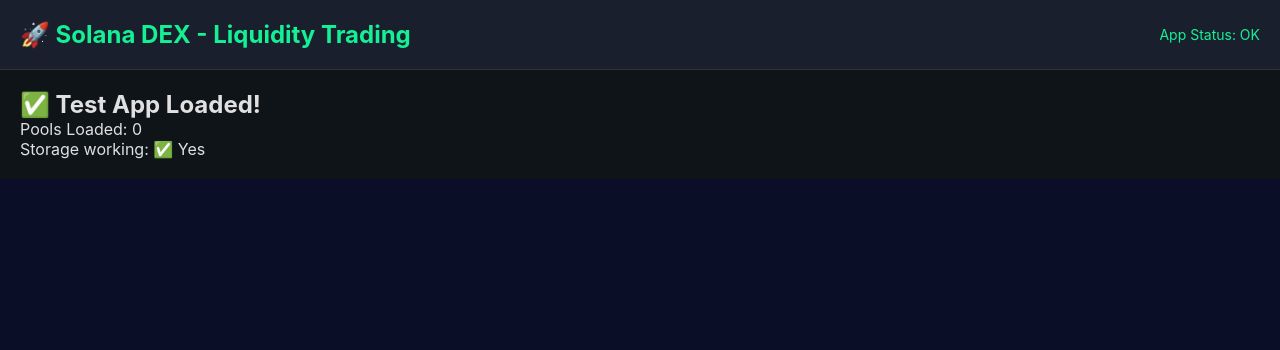
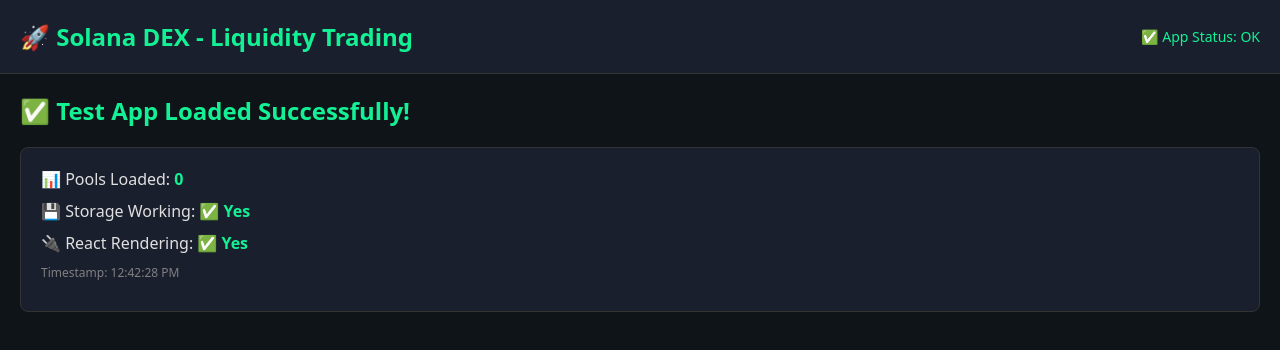
Before and after one commit to jai-m5/pairs, a React (Vite) app in the folder frontend/: page / in a window 1280 px wide. Shown: the top 350 px of the page. Built offline with nearby package versions, Linux system fonts and the light colour scheme.

Commit message:
Fix: proper viewport and flexbox layout

```diff
--- a/frontend/index.html
+++ b/frontend/index.html
@@ -11,15 +11,14 @@
         padding: 0;
         box-sizing: border-box;
       }
-      html, body {
+      html, body, #root {
         width: 100%;
         height: 100%;
+        background: #0f1419;
       }
-      #root {
-        width: 100%;
-        height: 100%;
-        background: #0a0e27;
-        color: #fff;
+      body {
+        font-family: system-ui, -apple-system, 'Segoe UI', sans-serif;
+        color: #e0e0e0;
       }
     </style>
   </head>
--- a/frontend/src/App.tsx
+++ b/frontend/src/App.tsx
@@ -20,33 +20,67 @@
   }, []);
 
   return (
-    <div className="app" style={{ background: '#0f1419' }}>
-      <header className="app-header" style={{ background: '#1a1f2e', borderBottom: '1px solid #333', padding: '20px', display: 'flex', justifyContent: 'space-between', alignItems: 'center' }}>
-        <h1 style={{ fontSize: '24px', color: '#14f195' }}>🚀 Solana DEX - Liquidity Trading</h1>
-        <div style={{ fontSize: '14px', color: '#14f195' }}>
-          App Status: OK
+    <div style={{
+      width: '100%',
+      height: '100vh',
+      background: '#0f1419',
+      display: 'flex',
+      flexDirection: 'column',
+      color: '#e0e0e0',
+      fontFamily: 'system-ui, -apple-system, sans-serif'
+    }}>
+      <header style={{
+        background: '#1a1f2e',
+        borderBottom: '1px solid #333',
+        padding: '20px',
+        display: 'flex',
+        justifyContent: 'space-between',
+        alignItems: 'center',
+        flexShrink: 0
+      }}>
+        <h1 style={{
+          fontSize: '24px',
+          color: '#14f195',
+          margin: 0
+        }}>
+          🚀 Solana DEX - Liquidity Trading
+        </h1>
+        <div style={{
+          fontSize: '14px',
+          color: '#14f195'
+        }}>
+          ✅ App Status: OK
         </div>
       </header>
 
       {appError && (
         <div style={{
           padding: '16px',
-          background: 'rgba(220, 38, 38, 0.1)',
-          border: '1px solid #dc2626',
-          color: '#dc2626',
+          background: 'rgba(220, 38, 38, 0.2)',
+          border: '2px solid #dc2626',
+          color: '#ff6b6b',
           margin: '16px',
           borderRadius: '8px',
           fontFamily: 'monospace',
           fontSize: '13px'
         }}>
-          ⚠️ {appError}
+          ⚠️ ERROR: {appError}
         </div>
       )}
 
-      <main style={{ flex: 1, padding: '20px', color: '#e0e0e0' }}>
-        <h2>✅ Test App Loaded!</h2>
-        <p>Pools Loaded: {pools.length}</p>
-        <p>Storage working: {localStorage ? '✅ Yes' : '❌ No'}</p>
+      <main style={{
+        flex: 1,
+        padding: '20px',
+        color: '#e0e0e0',
+        overflowY: 'auto'
+      }}>
+        <h2 style={{ color: '#14f195', marginBottom: '20px' }}>✅ Test App Loaded Successfully!</h2>
+        <div style={{ background: '#1a1f2e', padding: '20px', borderRadius: '8px', border: '1px solid #333' }}>
+          <p style={{ marginBottom: '10px' }}>📊 Pools Loaded: <strong style={{ color: '#14f195' }}>{pools.length}</strong></p>
+          <p style={{ marginBottom: '10px' }}>💾 Storage Working: <strong style={{ color: '#14f195' }}>✅ Yes</strong></p>
+          <p style={{ marginBottom: '10px' }}>🔌 React Rendering: <strong style={{ color: '#14f195' }}>✅ Yes</strong></p>
+          <p style={{ marginBottom: '10px', fontSize: '12px', color: '#808080' }}>Timestamp: {new Date().toLocaleTimeString()}</p>
+        </div>
       </main>
     </div>
   );
```
